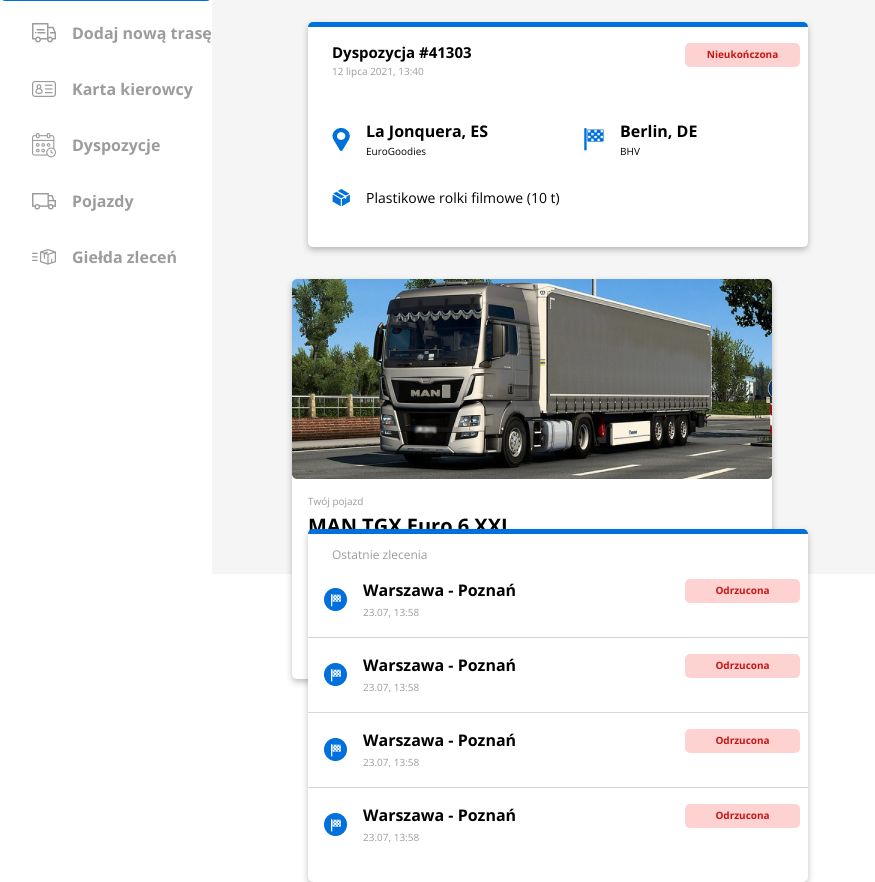
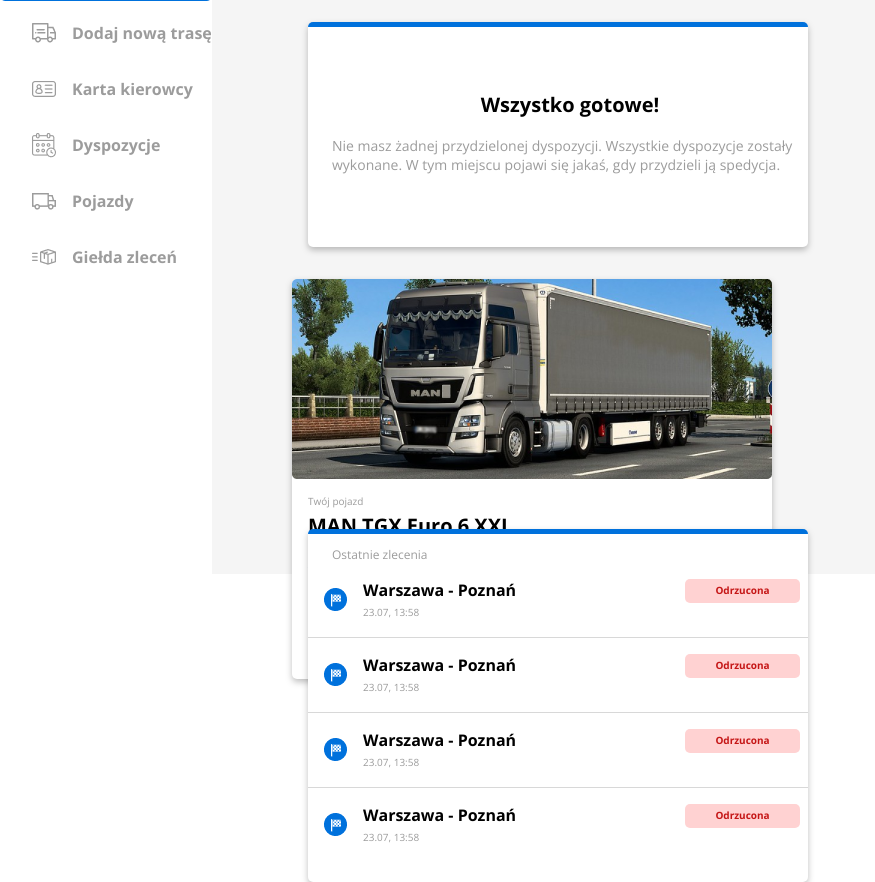
Before and after one commit to TBury/justdeliver, a Django app: template justdeliver/system/templates/dashboard.html in a window 1280 px wide. Shown: the part 226-1108 px from the top of the page, without its empty margins (0-875 px from the left). Run offline with Django 4.2, Linux system fonts and the light colour scheme; the template is opened without the code that fills it, so the values that code supplies are empty; style sheets or scripts are compiled from the project's sources.

Commit message:
Create disposition retrieving in dashboard

```diff
--- a/justdeliver/justdeliver/settings.py
+++ b/justdeliver/justdeliver/settings.py
@@ -105,7 +105,7 @@ AUTH_PASSWORD_VALIDATORS = [
 # Internationalization
 # https://docs.djangoproject.com/en/4.0/topics/i18n/
 
-LANGUAGE_CODE = 'en-us'
+LANGUAGE_CODE = 'pl-pl'
 
 TIME_ZONE = 'UTC'
 
--- a/justdeliver/static/css/dashboard.css
+++ b/justdeliver/static/css/dashboard.css
@@ -150,6 +150,20 @@ body {
   font-size: 10px;
   color: #9C9C9C;
   margin-top: 2px;
+}
+
+.current-disposition__no-disposition-header {
+  font-size: 20px;
+  font-weight: bold;
+  margin-top: 64px;
+  margin-bottom: 4px;
+  text-align: center;
+}
+
+.current-disposition__no-disposition-text {
+  font-size: 14px;
+  margin-right: 4px;
+  color: #9C9C9C;
 }
 
 .current-disposition__status,
--- a/justdeliver/static/css/dashboard.scss
+++ b/justdeliver/static/css/dashboard.scss
@@ -105,6 +105,20 @@ body {
     font-size: 10px;
     color: #9C9C9C;
     margin-top: 2px;
+}
+
+.current-disposition__no-disposition-header {
+    font-size: 20px;
+    font-weight: bold;
+    margin-top: 64px;
+    margin-bottom: 4px;
+    text-align: center;
+}
+
+.current-disposition__no-disposition-text {
+    font-size: 14px;
+    margin-right: 4px;
+    color: #9C9C9C;
 }
 
 .current-disposition__status,
--- a/justdeliver/system/templates/dashboard.html
+++ b/justdeliver/system/templates/dashboard.html
@@ -72,14 +72,16 @@
                     </div>
                 </div>
             </div>
+
             <div class="dashboard__card card--current-disposition">
+                {% if disposition %}
                 <div class="current-disposition__info__wrapper">
                     <div class="current-disposition__info">
                         <p class="current-disposition__disposition-number">
-                            Dyspozycja #41303
+                            Dyspozycja #{{ disposition.id }}
                         </p>
                         <p class="current-disposition__disposition-deadline">
-                            12 lipca 2021, 13:40
+                            Przydzielono: {{ disposition.created_at | date:"j E, H:i" }}
                         </p>
                     </div>
                     <div class="current-disposition__status status--not-finished">
@@ -91,24 +93,39 @@
                     <div class="cities__loading-city-wrapper">
                         <img class="cities__icon" src="{% static 'icons/loading-city.png' %}" alt="Niebieska ikona pinezki.">
                         <div class="loading-info">
-                            <p class="loading-city">La Jonquera, ES</p>
-                            <p class="loading-company">EuroGoodies</p>
+                            <p class="loading-city">{{ disposition.loading_city }}</p>
+                            <p class="loading-company">{{ disposition.loading_spedition }}</p>
                         </div>
                     </div>
                     <div class="cities__unloading-city-wrapper">
                         <img class="cities__icon" src="{% static 'icons/unloading-city.png' %}" alt="Niebieska ikona flagi finisz.">
                         <div class="unloading-info">
-                            <p class="unloading-city">Berlin, DE</p>
-                            <p class="unloading-company">BHV</p>
+                            <p class="unloading-city">{{ disposition.unloading_city }}</p>
+                            <p class="unloading-company">{{ disposition.unloading_spedition }}</p>
                         </div>
                     </div>
                 </div>
 
                 <div class="current-disposition__cargo">
                     <img class="cargo__icon" src="{% static 'icons/cargo.png' %}" alt="Niebieska ikona paczki.">
-                    <p class="cargo">Plastikowe rolki filmowe (10 t)</p>
+                    <p class="cargo">{{ disposition.cargo }} ({{ disposition.tonnage }} t)</p>
                 </div>
+                {% else %}
+                <div class="current-disposition__info__wrapper">
+                    <div class="current-disposition__info">
+                        <p class="current-disposition__no-disposition-header">
+                            Wszystko gotowe!
+                        </p>
+                        <p class="current-disposition__no-disposition-text">
+                            Nie masz żadnej przydzielonej dyspozycji. Wszystkie dyspozycje zostały wykonane.
+                            W tym miejscu pojawi się jakaś, gdy przydzieli ją spedycja.
+                        </p>
+                    </div>
+                </div>
+                {% endif %}
+
             </div>
+
             <div class="dashboard__card card--vehicle">
                 <img class="vehicle__photo" src="{% static 'assets/vehicle.png' %}" alt="Zdjęcie pojazdu">
                 <p class="vehicle__label">
--- a/justdeliver/system/views.py
+++ b/justdeliver/system/views.py
@@ -1,5 +1,5 @@
 from django.shortcuts import render
-from .models import Driver
+from .models import Driver, Disposition
 
 
 def dashboard(request):
```
Also changed, not shown: justdeliver/system/models.py (+9 -0 lines), 1 other file.
